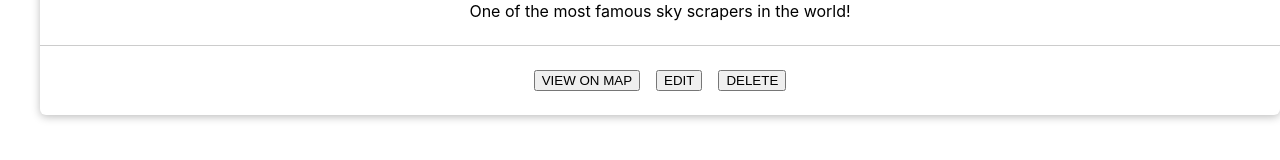
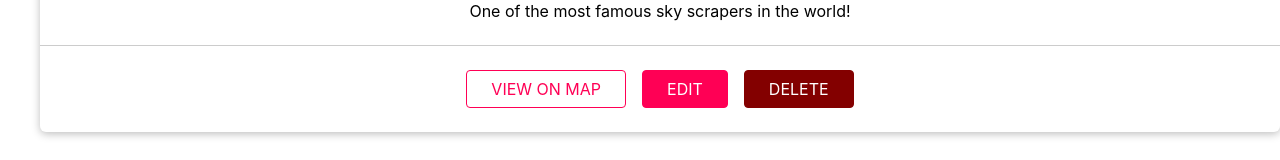
Before and after one commit to grlara9/authentication, a React (Create React App) app in the folder client/: page /u1/places in a window 1280 px wide. Shown: the part 483-643 px from the top of the page. Built offline with nearby package versions, Linux system fonts and the light colour scheme.

Commit message:
added style to buttons

```diff
--- a/client/src/places/components/PlaceItem.js
+++ b/client/src/places/components/PlaceItem.js
@@ -1,7 +1,8 @@
 import React from 'react';
 
-import Card from '../../shared/components/UIElements/Card';
-import './PlaceItem.css';
+import Card from '../../shared/components/UIElements/Card'
+import Button from '../../shared/components/FormElements/Button'
+import './PlaceItem.css'
 
 const PlaceItem = props => {
   return (
@@ -16,9 +17,9 @@
           <p>{props.description}</p>
         </div>
         <div className="place-item__actions">
-          <button>VIEW ON MAP</button>
-          <button>EDIT</button>
-          <button>DELETE</button>
+          <Button inverse>VIEW ON MAP</Button>
+          <Button to={`/places/${props.id}`}>EDIT</Button>
+          <Button danger>DELETE</Button>
         </div>
       </Card>
     </li>
--- /dev/null
+++ b/client/src/shared/components/FormElements/Button.css
@@ -0,0 +1,61 @@
+.button {
+    font: inherit;
+    padding: 0.5rem 1.5rem;
+    border: 1px solid #ff0055;
+    border-radius: 4px;
+    background: #ff0055;
+    color: white;
+    cursor: pointer;
+    margin-right: 1rem;
+    text-decoration: none;
+    display: inline-block;
+  }
+
+  .button:focus {
+    outline: none;
+  }
+
+  .button:hover,
+  .button:active {
+    background: #ff4382;
+    border-color: #ff4382;
+  }
+
+  .button--inverse {
+    background: transparent;
+    color: #ff0055;
+  }
+
+  .button--inverse:hover,
+  .button--inverse:active {
+    color: white;
+    background: #ff0055;
+  }
+
+  .button--danger {
+    background: #830000;
+    border-color: #830000;
+  }
+
+  .button--danger:hover,
+  .button--danger:active {
+    background: #f34343;
+    border-color: #f34343;
+  }
+
+  .button:disabled,
+  .button:hover:disabled,
+  .button:active:disabled {
+    background: #ccc;
+    color: #979797;
+    border-color: #ccc;
+    cursor: not-allowed;
+  }
+
+  .button--small {
+    font-size: 0.8rem;
+  }
+
+  .button--big {
+    font-size: 1.5rem;
+  }
```
